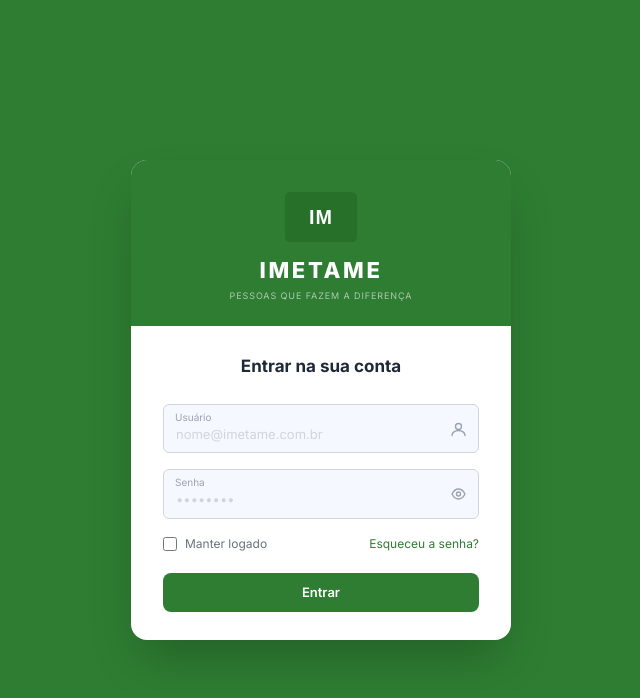
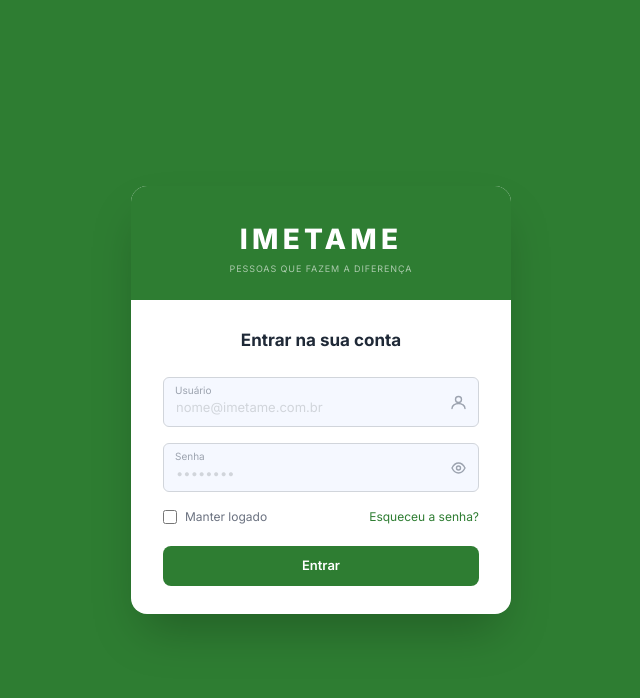
Before and after one commit to brunorq10/Sistema-Comercial-Imetame, a Next.js app: page /login in a window 1280 px wide. Shown: the top 698 px of the page, without its empty margins (319-959 px from the left). Built offline with nearby package versions, Linux system fonts and the light colour scheme.

Commit message:
fix(auth): remove ícone IM da tela de login, mantém apenas o nome
Co-Authored-By: Claude Sonnet 4.6 <noreply@anthropic.com>

```diff
--- a/src/app/(auth)/login/page.tsx
+++ b/src/app/(auth)/login/page.tsx
@@ -39,12 +39,7 @@ export default function LoginPage() {
       <div className="w-full max-w-[380px] mx-4 bg-white rounded-2xl shadow-2xl overflow-hidden">
         {/* Topo verde */}
         <div className="bg-[#2E7D32] flex flex-col items-center pt-8 pb-6">
-          {/* Logo SVG Imetame */}
-          <svg viewBox="0 0 80 56" fill="none" xmlns="http://www.w3.org/2000/svg" className="w-[72px] h-auto mb-3">
-            <rect x="0" y="0" width="80" height="56" rx="6" fill="#1B5E20" fillOpacity="0.4" />
-            <text x="40" y="36" textAnchor="middle" fill="white" fontSize="22" fontWeight="800" fontFamily="Arial, sans-serif" letterSpacing="1">IM</text>
-          </svg>
-          <span className="text-white text-[22px] font-extrabold tracking-[0.12em]">IMETAME</span>
+          <span className="text-white text-[28px] font-extrabold tracking-[0.15em]">IMETAME</span>
           <span className="text-white/60 text-[9px] tracking-[0.1em] uppercase mt-0.5">Pessoas que fazem a diferença</span>
         </div>
 
```
